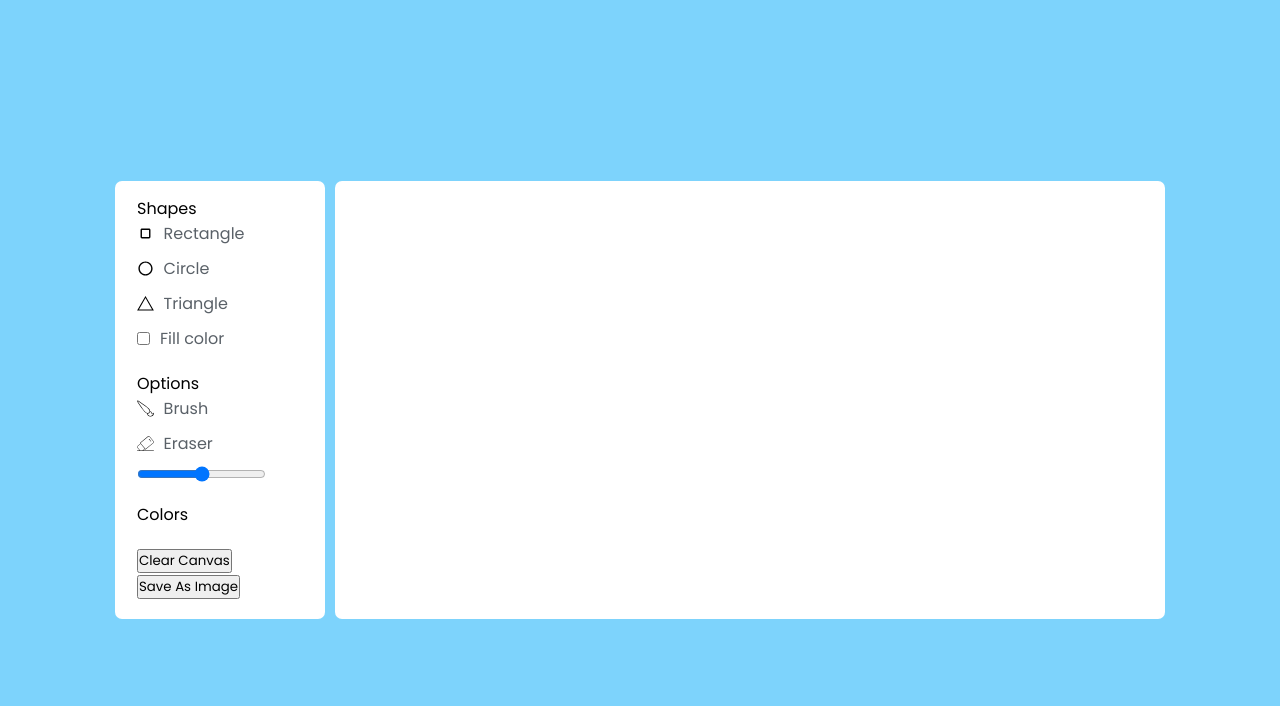
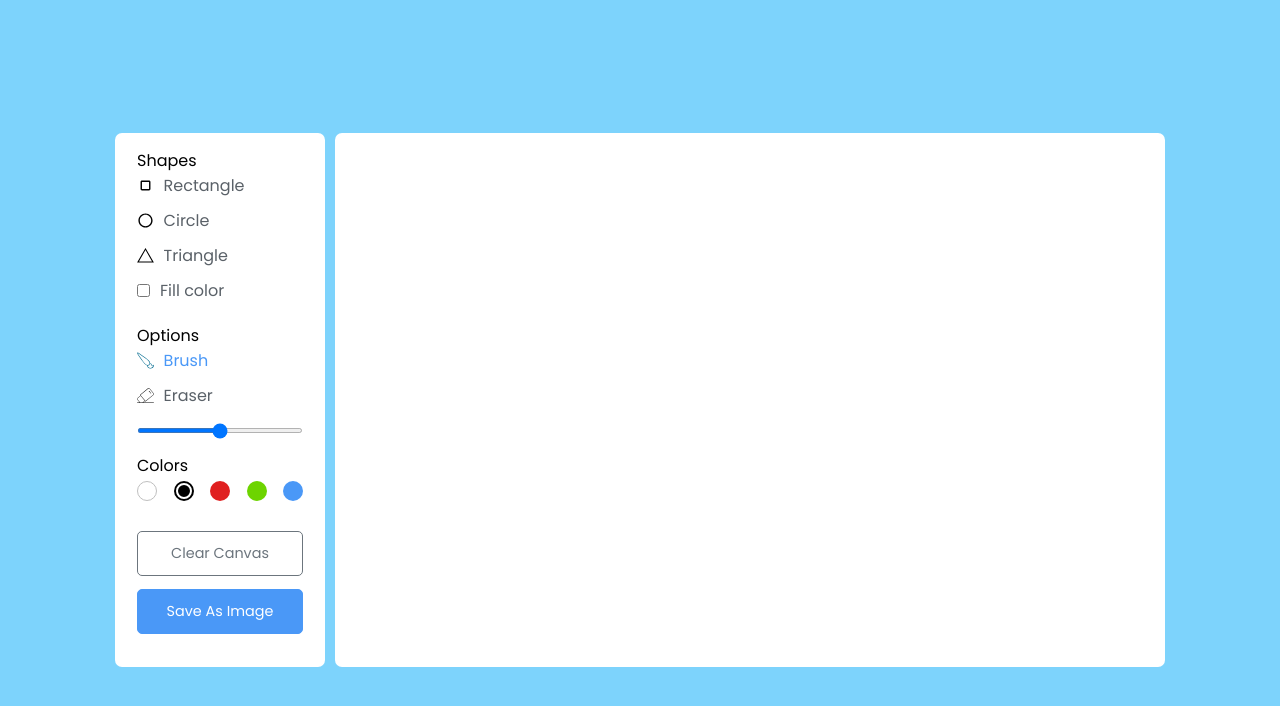
Before and after one commit to ganeshsadhashivam/drawingapp, a plain HTML site: page index.html in a window 1280 px wide. Drawn offline with Linux system fonts and the light colour scheme; a web font is replaced by a local one.

Commit message:
css part finished

```diff
--- a/index.html
+++ b/index.html
@@ -34,7 +34,7 @@
         <div class="row">
           <label for="" class="title">Options</label>
           <ul class="options">
-            <li class="option">
+            <li class="option active">
               <img src="./icons/brush.svg" alt="rectangle" width="5%" />
               <span>Brush</span>
             </li>
@@ -48,17 +48,19 @@
             </li>
           </ul>
         </div>
-        <div class="row">
+        <div class="row colors">
           <label for="" class="title">Colors</label>
           <ul class="options">
-            <li class="options"></li>
-            <li class="options"></li>
-            <li class="options"></li>
-            <li class="options"></li>
-            <li class="options"></li>
+            <li class="option"></li>
+            <li class="option selected"></li>
+            <li class="option"></li>
+            <li class="option"></li>
+            <li class="option">
+              <input type="color" id="color-picker" value="#4a98f7" />
+            </li>
           </ul>
         </div>
-        <div class="row">
+        <div class="row buttons">
           <button class="clear-canvas">Clear Canvas</button>
           <button class="save-img">Save As Image</button>
         </div>
--- a/styles.css
+++ b/styles.css
@@ -58,10 +58,106 @@ section {
   padding-left: 10px;
 }
 
+.option:is(:hover, .active) :where(span, label) {
+  color: #4a98f7;
+}
+
 .option #fill-color {
   cursor: pointer;
   height: 14px;
   width: 14px;
+}
+
+#fill-color:checked ~ label {
+  color: #4a98f7;
+}
+
+.option #size-slider {
+  width: 100%;
+  height: 5px;
+  margin-top: 10px;
+}
+
+.colors .options {
+  display: flex;
+  justify-content: space-between;
+}
+
+.colors .option {
+  height: 20px;
+  width: 20px;
+  background: red;
+  border-radius: 50%;
+  margin-top: 3px;
+  position: relative;
+}
+
+.colors .option:nth-child(1) {
+  background: #fff;
+  border: 1px solid #bfbfbf;
+}
+.colors .option:nth-child(2) {
+  background: #000;
+}
+.colors .option:nth-child(3) {
+  background: #e02020;
+}
+.colors .option:nth-child(4) {
+  background: #6dd400;
+}
+.colors .option:nth-child(5) {
+  background: #4a98f7;
+}
+
+.colors .option.selected::before {
+  position: absolute;
+  content: "";
+  top: 50%;
+  left: 50%;
+  height: 12px;
+  width: 12px;
+  background: inherit;
+  border-radius: inherit;
+  border: 2px solid #fff;
+  transform: translate(-50%, -50%);
+}
+
+.colors .option:first-child.selected::before {
+  border-color: #ccc;
+}
+
+.option #color-picker {
+  opacity: 0;
+  cursor: pointer;
+}
+
+.buttons button {
+  width: 100%;
+  color: #fff;
+  border: none;
+  outline: none;
+  padding: 11px 0;
+  font-size: 0.9rem;
+  margin-bottom: 13px;
+  background: none;
+  border-radius: 5px;
+  cursor: pointer;
+}
+
+.buttons .clear-canvas {
+  color: #6c757d;
+  border: 1px solid #6c757d;
+  transition: all 0.3s ease;
+}
+
+.clear-canvas:hover {
+  color: #fff;
+  background: #6c757d;
+}
+
+.buttons .save-img {
+  background: #4a98f7;
+  border: 1px solid #4a98f7;
 }
 
 .drawing-board {
```
